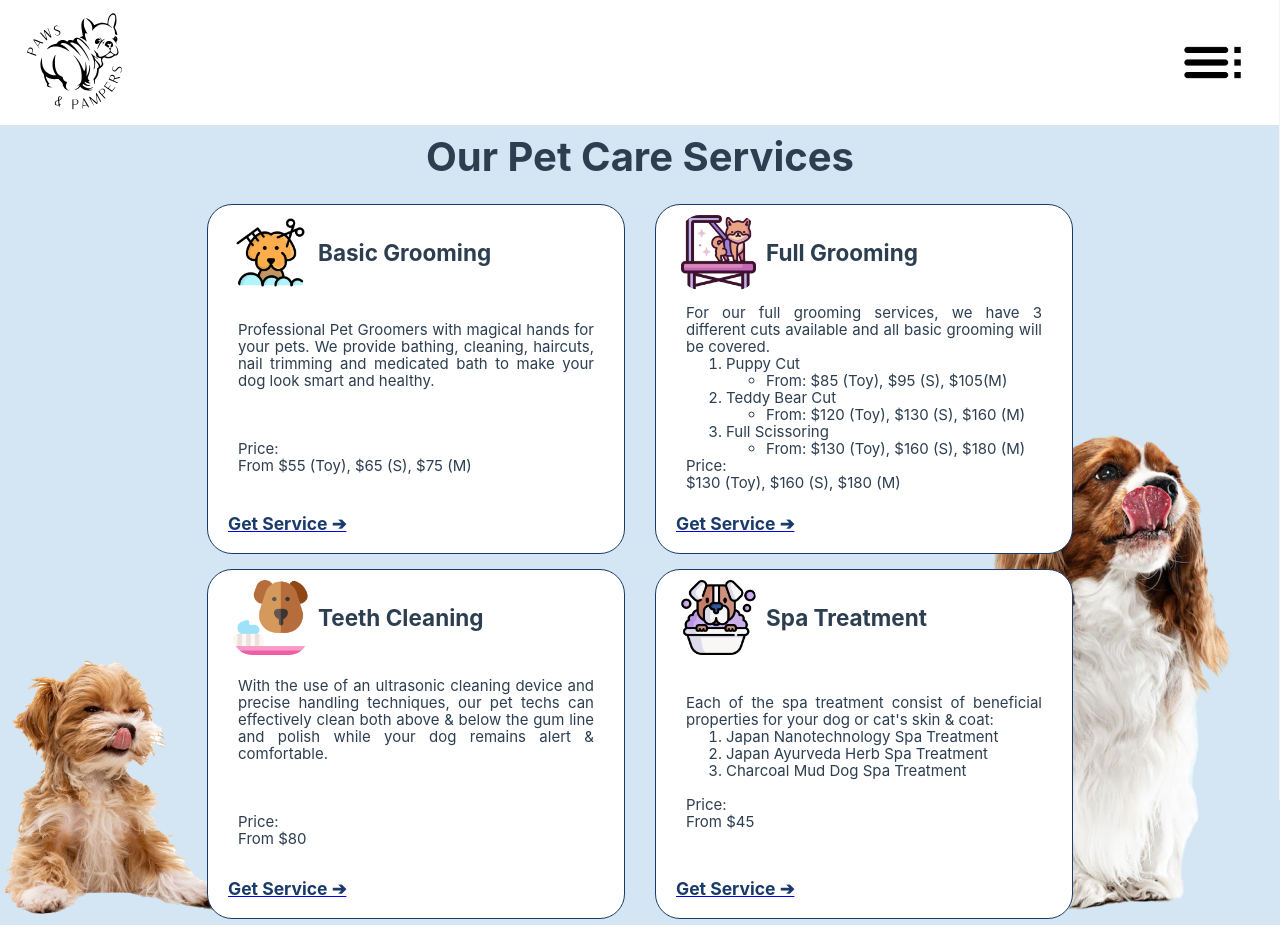
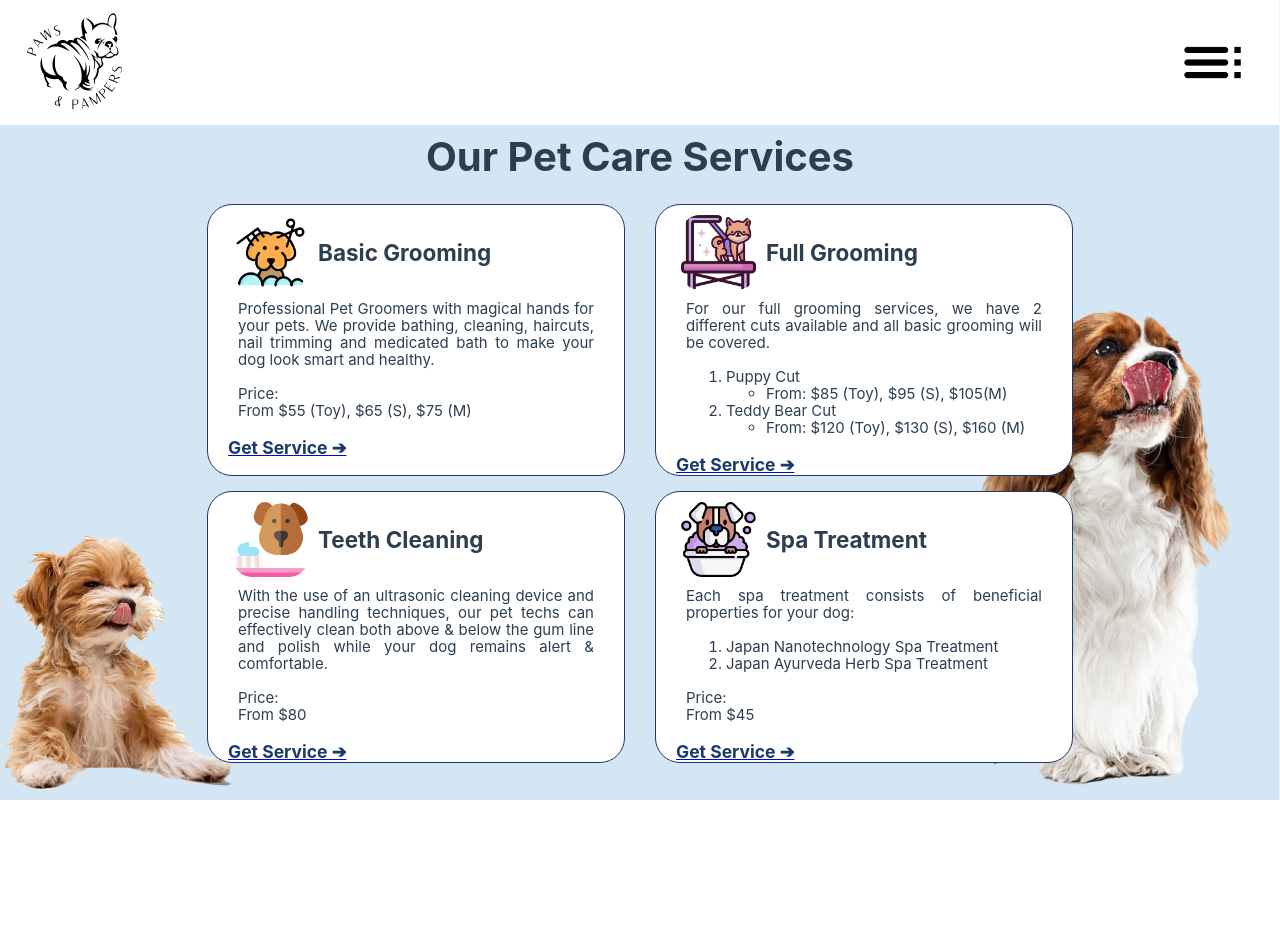
Before and after one commit to BT3103AppDev1/l1-final-project-group-4, a Vue app: page /services in a window 1280 px wide. After the commit the page ends 800 px from the top, so only its background shows below. Built offline with nearby package versions, Linux system fonts and the light colour scheme; no server answers.

Commit message:
Update ServicesView.vue

```diff
--- a/src/views/ServicesView.vue
+++ b/src/views/ServicesView.vue
@@ -38,7 +38,7 @@ export default {
               Professional Pet Groomers with magical hands for your pets. We provide bathing,
               cleaning, haircuts, nail trimming and medicated bath to make your dog look smart and
               healthy.
-              <br /><br /><br /><br />
+              <br /><br />
               <strong>Price:</strong> From $55 (Toy), $65 (S), $75 (M)
             </div>
             <router-link to="/bookappointment" v-if="authIsReady" id="getService">
@@ -55,9 +55,9 @@ export default {
               <h2>Full Grooming</h2>
             </div>
             <div id="card-body">
-              For our full grooming services, we have 3 different cuts available and all basic
+              For our full grooming services, we have 2 different cuts available and all basic
               grooming will be covered.
-              <br />
+              <br /><br />
               <ol>
                 <li>Puppy Cut</li>
                 <ul>
@@ -67,12 +67,7 @@ export default {
                 <ul>
                   <li><strong>From:</strong> $120 (Toy), $130 (S), $160 (M)</li>
                 </ul>
-                <li>Full Scissoring</li>
-                <ul>
-                  <li><strong>From:</strong> $130 (Toy), $160 (S), $180 (M)</li>
-                </ul>
               </ol>
-              <strong>Price:</strong> $130 (Toy), $160 (S), $180 (M)
             </div>
             <router-link to="/bookappointment" v-if="authIsReady" id="getService">
               <h3>Get Service &#x2794;</h3>
@@ -93,7 +88,7 @@ export default {
               With the use of an ultrasonic cleaning device and precise handling techniques, our pet
               techs can effectively clean both above & below the gum line and polish while your dog
               remains alert & comfortable.
-              <br /><br /><br /><br />
+              <br /><br />
               <strong>Price:</strong> From $80
             </div>
             <router-link to="/bookappointment" v-if="authIsReady" id="getService">
@@ -109,14 +104,13 @@ export default {
               <h2>Spa Treatment</h2>
             </div>
             <div id="card-body">
-              Each of the spa treatment consist of beneficial properties for your dog or cat's skin
-              & coat:
+              Each spa treatment consists of beneficial properties for your dog:
               <ol>
+                <br>
                 <li>Japan Nanotechnology Spa Treatment</li>
                 <li>Japan Ayurveda Herb Spa Treatment</li>
-                <li>Charcoal Mud Dog Spa Treatment</li>
               </ol>
-              <br />
+              <br>
               <strong>Price:</strong> From $45
             </div>
             <router-link to="/bookappointment" v-if="authIsReady" id="getService">
@@ -136,7 +130,8 @@ export default {
 .main {
   height: 100vh;
   display: flex;
-  /* min-width: 1068px; */
+  overflow: hidden;
+
 }
 #body {
   background: url(@/assets/dog1.png) bottom left no-repeat,
@@ -179,7 +174,7 @@ export default {
   justify-content: space-between;
   margin: 0 15px;
   width: 35vw;
-  height: 350px;
+  height: 34vh;
   background: white;
   border-radius: 25px;
   border-style: solid;
```
